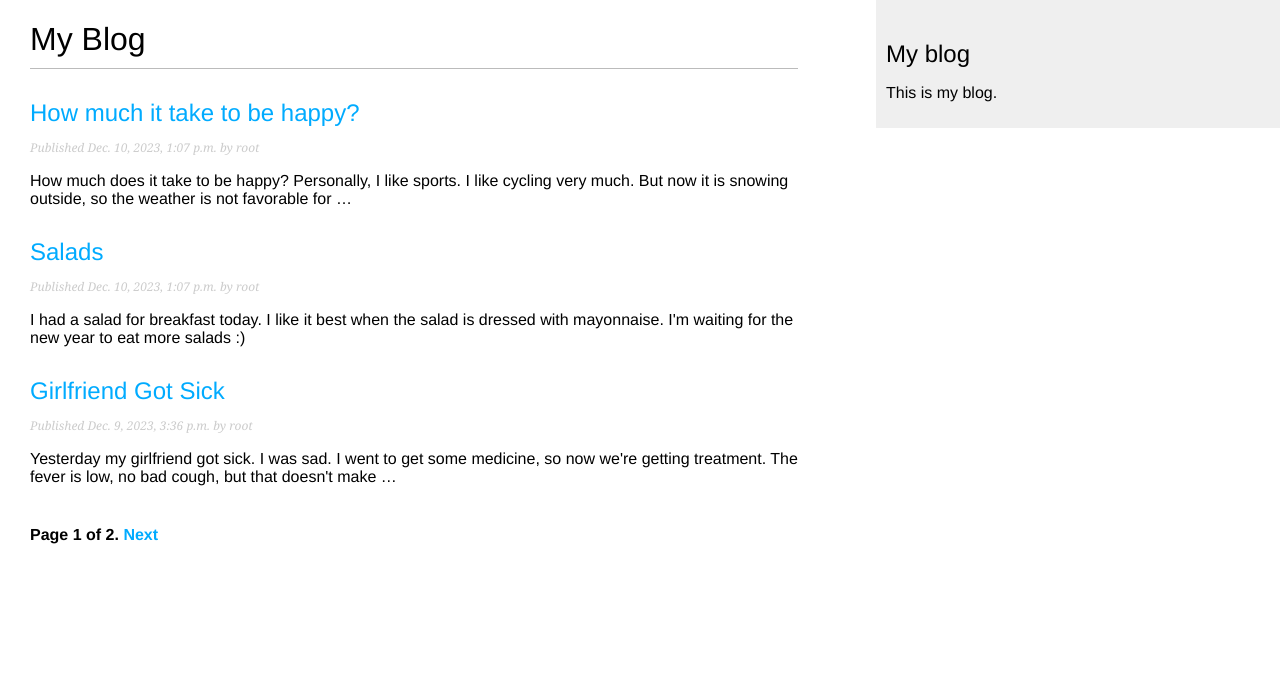
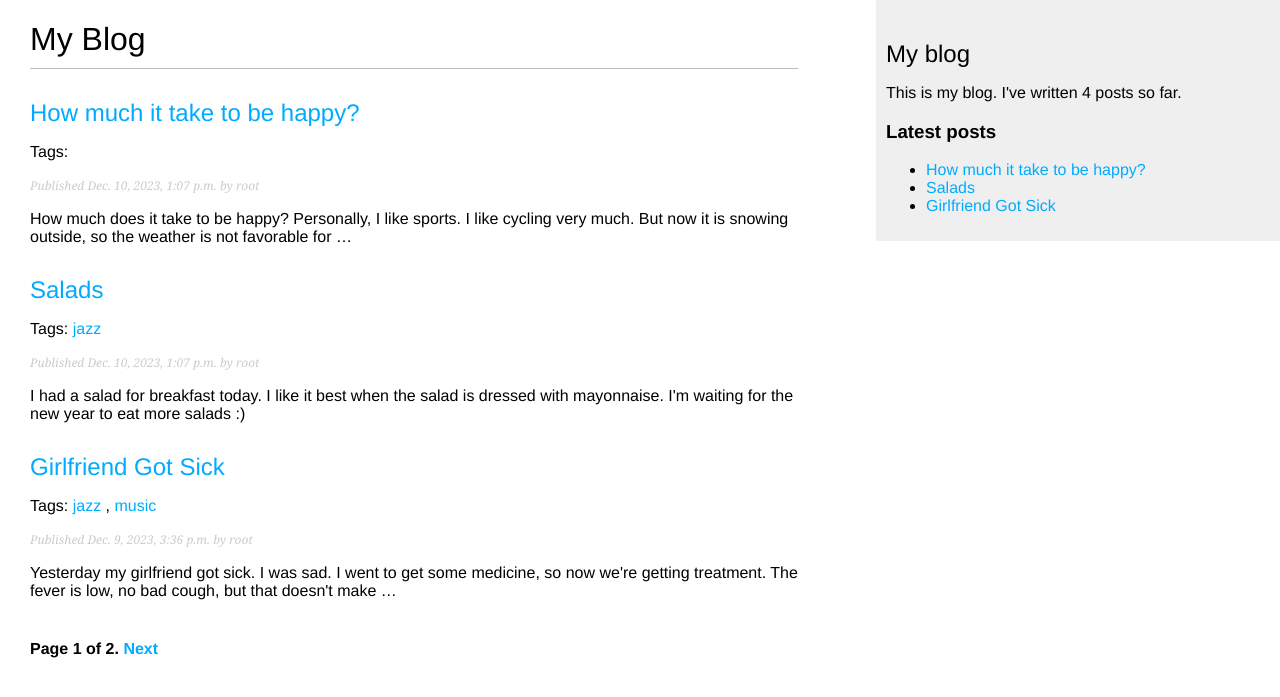
Before and after one commit to Dmitry-Osipov/blog, a Django app: page /blog_app/ in a window 1280 px wide. Shown: the top 697 px of the page. Run offline with Django 4.2, Linux system fonts and the light colour scheme; data comes from the database, SQL or seed files in the repository; both versions use the stored data as it was after the commit; parts of the project's set-up code (start-up, migrations or seed data) failed here and were passed over.

Commit message:
Created an option for tagging entries. Added the appropriate extension to the settings, updated the Post model, view functions, templates and paths. Added a counter of all written posts and recent posts to the sidebar (using inclusion tags). Updated README.md

```diff
--- a/blog/blog/settings.py
+++ b/blog/blog/settings.py
@@ -38,6 +38,7 @@ INSTALLED_APPS = [
     'django.contrib.messages',
     'django.contrib.staticfiles',
     'blog_app.apps.BlogAppConfig',
+    'taggit',
 ]
 
 MIDDLEWARE = [
--- a/blog/blog_app/models.py
+++ b/blog/blog_app/models.py
@@ -2,6 +2,8 @@ from django.contrib.auth.models import User
 from django.db import models
 from django.utils import timezone
 from django.urls import reverse
+from taggit.managers import TaggableManager
+
 
 # Create your models here.
 class PublishedManager(models.Manager):
@@ -19,8 +21,8 @@ class PublishedManager(models.Manager):
 
 class Post(models.Model):
     """
-    Модель данных для постов блога. Посты будут иметь автора, заголовок, слаг, тело, статус публикации, а также время
-    публикации, создания и обновления. Модель имеет 2 менеджера записей: стандартный и кастомный (отбирает только
+    Модель данных для постов блога. Посты будут иметь автора, заголовок, слаг, тело, статус публикации, теги, а также
+    время публикации, создания и обновления. Модель имеет 2 менеджера записей: стандартный и кастомный (отбирает только
     опубликованные записи).
     """
     class Status(models.TextChoices):
@@ -38,6 +40,7 @@ class Post(models.Model):
     created = models.DateTimeField(auto_now_add=True)
     updated = models.DateTimeField(auto_now=True)
     status = models.CharField(max_length=2, choices=Status.choices, default=Status.DRAFT)
+    tags = TaggableManager()
 
     objects = models.Manager()
     published = PublishedManager()
--- a/blog/blog_app/templates/blog_app/base.html
+++ b/blog/blog_app/templates/blog_app/base.html
@@ -1,3 +1,4 @@
+{% load blog_tags %}
 {% load static %}
 
 <!DOCTYPE html>
@@ -13,7 +14,9 @@
     </div>
     <div id="sidebar">
         <h2>My blog</h2>
-        <p>This is my blog.</p>
+        <p>This is my blog. I've written {% total_posts %} posts so far.</p>
+        <h3>Latest posts</h3>
+        {% show_latest_posts 3 %}
     </div>
 </body>
 </html>
--- /dev/null
+++ b/blog/blog_app/templates/blog_app/post/latest_posts.html
@@ -0,0 +1,5 @@
+<ul>
+    {% for post in latest_posts %}
+        <li><a href="{{ post.get_absolute_url }}">{{ post.title }}</a></li>
+    {% endfor %}
+</ul>
--- a/blog/blog_app/templates/blog_app/post/list.html
+++ b/blog/blog_app/templates/blog_app/post/list.html
@@ -4,10 +4,20 @@
 
 {% block content %}
     <h1>My Blog</h1>
+    {% if tag %}
+        <h2>Posts tagged with "{{ tag.name }}"</h2>
+    {% endif %}
     {% for post in posts %}
         <h2><a href="{{ post.get_absolute_url }}">{{ post.title }}</a></h2>
+        <p class="tags">
+            Tags:
+            {% for tag in post.tags.all %}
+                <a href="{% url 'blog_app:post_list_by_tag' tag.slug %}">{{ tag.name }}</a>
+                {% if not forloop.last %}, {% endif %}
+            {% endfor %}
+        </p>
         <p class="date">Published {{ post.publish }} by {{ post.author }}</p>
         {{ post.body|truncatewords:30|linebreaks }}
     {% endfor %}
-    {% include './includes/pagination.html' with page=page_obj %}
+    {% include './includes/pagination.html' with page=posts %}
 {% endblock %}
--- /dev/null
+++ b/blog/blog_app/templatetags/blog_tags.py
@@ -0,0 +1,15 @@
+from django import template
+from ..models import Post
+
+register = template.Library()
+
+
+@register.simple_tag
+def total_posts():
+    return Post.published.count()
+
+
+@register.inclusion_tag('blog_app/post/latest_posts.html')
+def show_latest_posts(count=5):
+    latest_posts = Post.published.order_by('-publish')[:count]
+    return {'latest_posts': latest_posts}
--- a/blog/blog_app/urls.py
+++ b/blog/blog_app/urls.py
@@ -4,7 +4,9 @@ from . import views
 app_name = 'blog_app'
 
 urlpatterns = [
-    path('', views.PostListView.as_view(), name='post_list'),
+    path('', views.post_list, name='post_list'),
+    # path('', views.PostListView.as_view(), name='post_list'),
+    path('tag/<slug:tag_slug>/', views.post_list, name='post_list_by_tag'),
     path('<int:year>/<int:month>/<int:day>/<slug:post>/', views.post_detail, name='post_detail'),
     path('<int:post_id>/share/', views.post_share, name='post_share'),
     path('<int:post_id>/comment/', views.post_comment, name='post_comment'),
--- a/blog/blog_app/views.py
+++ b/blog/blog_app/views.py
@@ -1,7 +1,10 @@
 from django.core.mail import send_mail
+from django.core.paginator import Paginator, PageNotAnInteger, EmptyPage
 from django.shortcuts import render, get_object_or_404
 from django.views.generic import ListView
 from django.views.decorators.http import require_POST
+from taggit.models import Tag
+from django.db.models import Count
 
 from .forms import *
 from .models import *
@@ -15,6 +18,24 @@ class PostListView(ListView):
     context_object_name = 'posts'
     paginate_by = 3
     template_name = 'blog_app/post/list.html'
+
+
+def post_list(request, tag_slug=None):
+    post_list = Post.published.all()
+    tag = None
+    if tag_slug:
+        tag = get_object_or_404(Tag, slug=tag_slug)
+        post_list = post_list.filter(tags__in=[tag])
+
+    paginator = Paginator(post_list, 3)
+    page_number = request.GET.get('page', 1)
+    try:
+        posts = paginator.page(page_number)
+    except PageNotAnInteger:
+        posts = paginator.page(1)
+    except EmptyPage:
+        posts = paginator.page(paginator.num_pages)
+    return render(request, 'blog_app/post/list.html', context={'posts': posts, 'tag': tag})
 
 
 def post_detail(request, year, month, day, post):
@@ -37,8 +58,13 @@ def post_detail(request, year, month, day, post):
     comments = post.comments.filter(active=True)
     form = CommentForm()
 
+    post_tags_ids = post.tags.values_list('id', flat=True) # flat=True позволяет получить значения (1, 2, 3), а не
+    # кортежи ((1,), (2,), (3,)).
+    similar_posts = Post.published.filter(tags__in=post_tags_ids).exclude(id=post.id)
+    similar_posts = similar_posts.annotate(same_tags=Count('tags')).order_by('-same_tags', '-publish')[:4]
+
     return render(request, 'blog_app/post/detail.html',
-                  context={'post': post, 'comments': comments, 'form': form})
+                  context={'post': post, 'comments': comments, 'form': form, 'similar_posts': similar_posts})
 
 
 def post_share(request, post_id):
```
Also changed, not shown: blog/blog_app/templates/blog_app/post/detail.html (+10 -0 lines), README.md, blog/blog_app/migrations/0004_post_tags.py (added), blog/blog_app/templatetags/__init__.py (added), blog/db.sqlite3.
